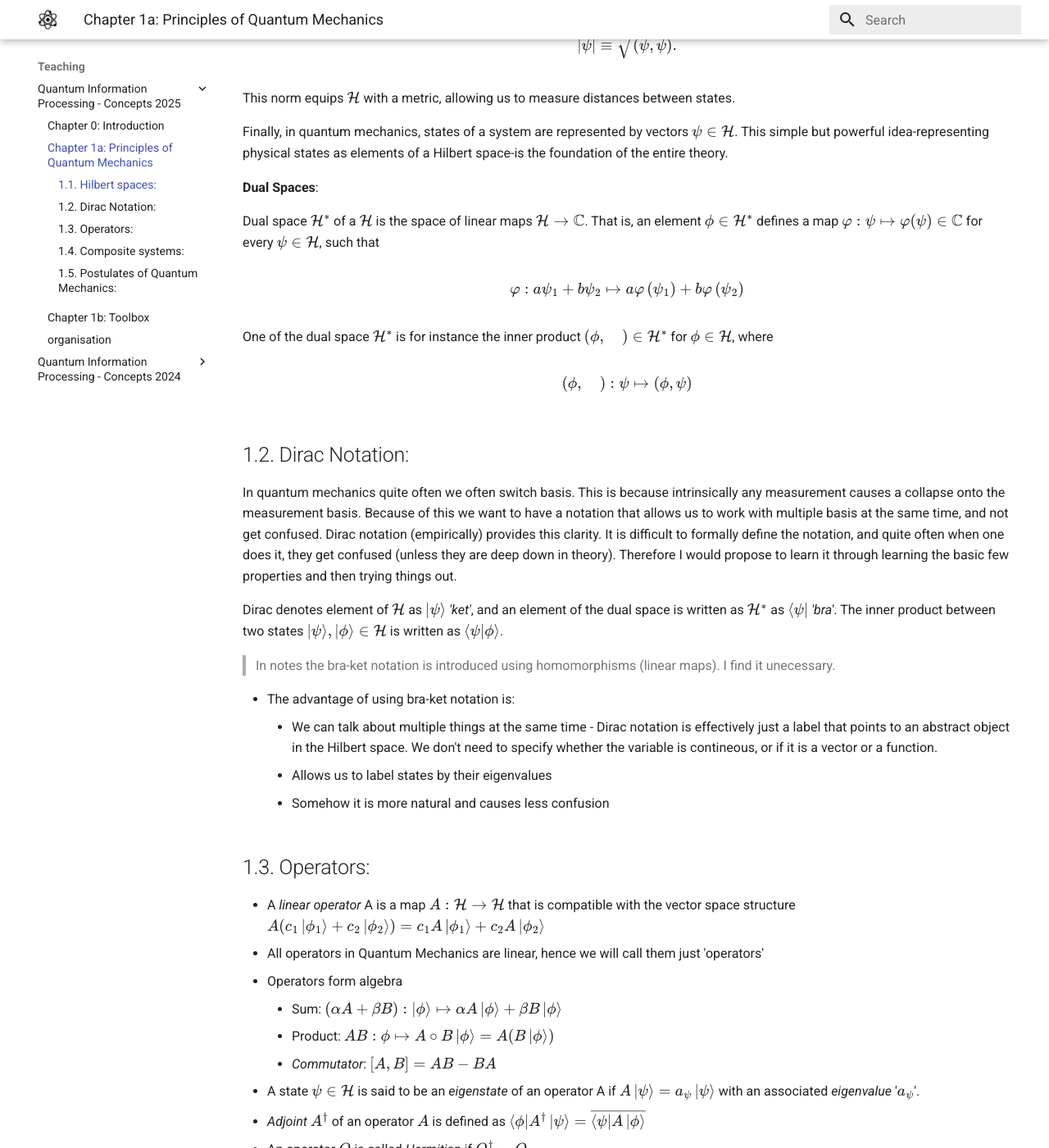
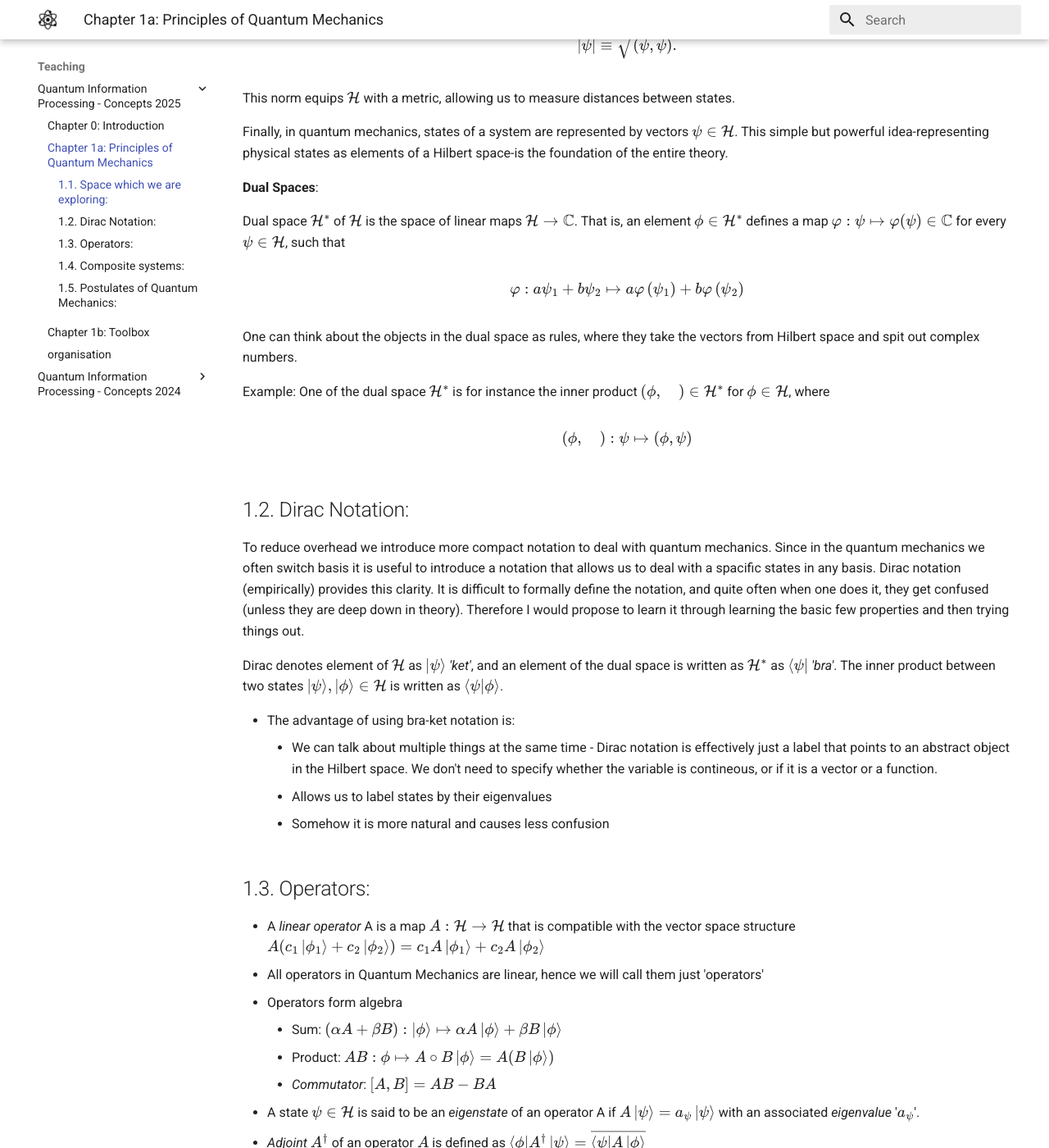
Before and after one commit to wojtekadamczyk3/wadamczyk, an MkDocs documentation site: the page built from docs/qip1_2025/ch1a.md, in a window 1280 px wide and 1400 px high, scrolled down 711 px. Shown: the whole window at 82% size. Built offline with MkDocs 1.6.1 and Material for MkDocs 9.7.7, drawn with Linux system fonts in a browser that asks for light colours; some of the changed text lies outside the part shown.

Commit message:
updated sheet

```diff
--- a/docs/qip1_2025/ch1a.md
+++ b/docs/qip1_2025/ch1a.md
@@ -1,6 +1,6 @@
 # Chapter 1a: Principles of Quantum Mechanics
 
-## 1.1. Hilbert spaces:
+## 1.1. Space which we are exploring:
 
 **Hilbert Space**:
 
@@ -32,23 +32,24 @@ Finally, in quantum mechanics, states of a system are represented by vectors $\p
 
 **Dual Spaces**:
 
-Dual space $\mathcal{H^*}$ of a $\mathcal{H}$ is the space of linear maps $\mathcal{H} \rightarrow \mathbb{C}$. That is, an element $\phi \in \mathcal{H^*}$ defines a map $\varphi: \psi \mapsto \varphi(\psi) \in \mathbb{C}$ for every $\psi \in \mathcal{H}$, such that
+Dual space $\mathcal{H^*}$ of $\mathcal{H}$ is the space of linear maps $\mathcal{H} \rightarrow \mathbb{C}$. That is, an element $\phi \in \mathcal{H^*}$ defines a map $\varphi: \psi \mapsto \varphi(\psi) \in \mathbb{C}$ for every $\psi \in \mathcal{H}$, such that
 
 $$
 \varphi: a \psi_1+b \psi_2 \mapsto a \varphi\left(\psi_1\right)+b \varphi\left(\psi_2\right)
 $$
 
-One of the dual space $\mathcal{H^*}$ is for instance the inner product $(\phi, \quad) \in \mathcal{H}^*$ for $\phi \in \mathcal{H}$, where
+One can think about the objects in the dual space as rules, where they take the vectors from Hilbert space and spit out complex numbers.
+
+Example: One of the dual space $\mathcal{H^*}$ is for instance the inner product $(\phi, \quad) \in \mathcal{H}^*$ for $\phi \in \mathcal{H}$, where
 
 $$
 (\phi, \quad): \psi \mapsto(\phi, \psi)
 $$
 
 ## 1.2. Dirac Notation:
-In quantum mechanics quite often we often switch basis. This is because intrinsically any measurement causes a collapse onto the measurement basis. Because of this we want to have a notation that allows us to work with multiple basis at the same time, and not get confused. Dirac notation (empirically) provides this clarity. It is difficult to formally define the notation, and quite often when one does it, they get confused (unless they are deep down in theory). Therefore I would propose to learn it through learning the basic few properties and then trying things out.
+To reduce overhead we introduce more compact notation to deal with quantum mechanics. Since in the quantum mechanics we often switch basis it is useful to introduce a notation that allows us to deal with a spacific states in any basis. Dirac notation (empirically) provides this clarity. It is difficult to formally define the notation, and quite often when one does it, they get confused (unless they are deep down in theory). Therefore I would propose to learn it through learning the basic few properties and then trying things out.
 
 Dirac denotes element of $\mathcal{H}$ as $\left|\psi\right>$ _'ket'_, and an element of the dual space is written as $\mathcal{H^*}$ as $\left<\psi\right|$ _'bra'_. The inner product between two states $\left|\psi\right>, \left|\phi\right> \in \mathcal{H}$ is written as $\left<\psi|\phi\right>$.
-> In notes the bra-ket notation is introduced using homomorphisms (linear maps). I find it unecessary.
 
 - The advantage of using bra-ket notation is:
     - We can talk about multiple things at the same time - Dirac notation is effectively just a label that points to an abstract object in the Hilbert space. We don't need to specify whether the variable is contineous, or if it is a vector or a function.
@@ -64,19 +65,19 @@ Dirac denotes element of $\mathcal{H}$ as $\left|\psi\right>$ _'ket'_, and an el
     - _Commutator_: $[A, B]=A B-B A$
 - A state $\psi \in \mathcal{H}$ is said to be an _eigenstate_ of an operator A if $A\left|\psi\right> = a_\psi\left|\psi\right>$ with an associated _eigenvalue_ '$a_\psi$'.
 - _Adjoint_ $A^\dagger$ of an operator $A$ is defined as $\left<\phi\right|A^{\dagger}\left| \psi\right>=\overline{\left<\psi\right|A\left| \phi\right>} \quad$
-- An operator $Q$ is called _Hermitian_ if $Q^\dagger=Q$
-- An operator $U$ is called _Unitary_ if $U^\dagger U= U U^\dagger = \mathbb{I}$
-- An operator $\Pi$ is called _Projector_ if $\Pi\Pi= \Pi$
+    - An operator $Q$ is called _Hermitian_ if $Q^\dagger=Q$
+    - An operator $U$ is called _Unitary_ if $U^\dagger U= U U^\dagger = \mathbb{I}$
+    - An operator $\Pi$ is called _Projector_ if $\Pi\Pi= \Pi$
 
 ## 1.4. Composite systems:
 **Tensor Product**
 
 - _Tensor product_ $\mathcal{H}_1 \otimes \mathcal{H}_2$ is a vector space over $\mathbb{C}$ spanned by all pairs of elements $\left|e_a\right> \otimes\left|f_\alpha\right>$, where $\left|e_a\right> \in \mathcal{H_1}$, $\left|f_\alpha\right> \in \mathcal{H_2}$
 - It is not true that a general element of $\mathcal{H}_1 \otimes \mathcal{H}_2$ necessarily takes the form $\left|\psi_1\right>\otimes\left|\psi_2\right>$
-- Rahter, a general element may be written as $\left|\Psi\right>=\sum_{a, \alpha} r_{a \alpha}\left|e_a\right> \otimes\left|f_\alpha\right>$
+- Rather, a general element may be written as $\left|\Psi\right>=\sum_{a, \alpha} r_{a \alpha}\left|e_a\right> \otimes\left|f_\alpha\right>$
 - Elements of the form $\left|\psi_1\right>\otimes\left|\psi_2\right>$ are called simple, and the elements of the form $\left|\Psi\right>=\sum_{a, \alpha} r_{a \alpha}\left|e_a\right> \otimes\left|f_\alpha\right>$ are refered as entangled
 - $\left<\alpha\otimes\beta|\alpha'\otimes\beta'\right> := \left<\alpha|\alpha'\right>\left<\beta|\beta'\right>$
-- $\left( S_\alpha \otimes T_\beta \right)\left(\alpha \otimes \beta\right) = \left(S_\alpha\alpha\right)\otimes\left(T_\beta\beta\right)$ - apologies for being slightly sloppy - I think it is understandable what I mean though
+- $\left( S_\alpha \otimes T_\beta \right)\left(\alpha \otimes \beta\right) = \left(S_\alpha\alpha\right)\otimes\left(T_\beta\beta\right)$
 
 **Tensor Product in action (states)**
 
```
